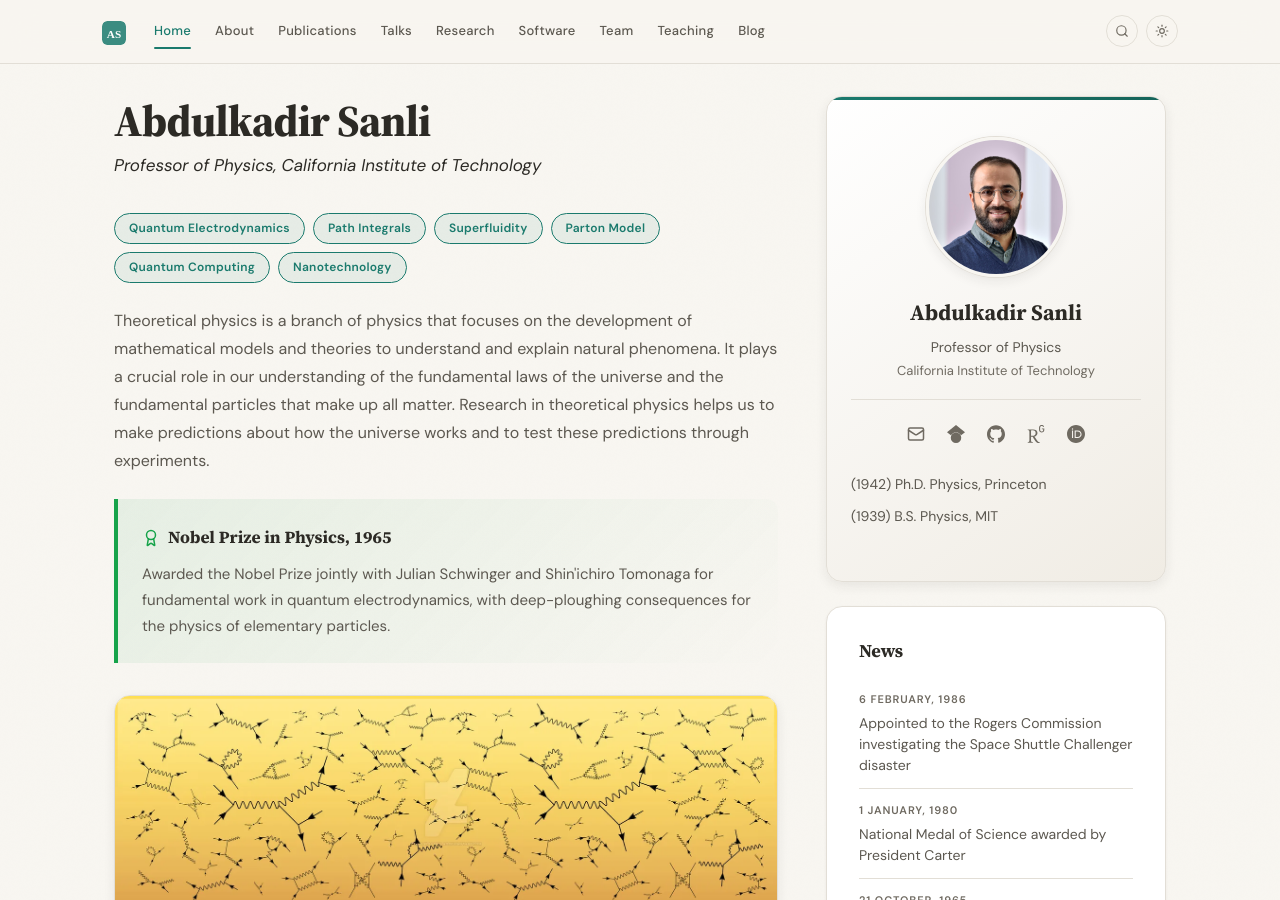
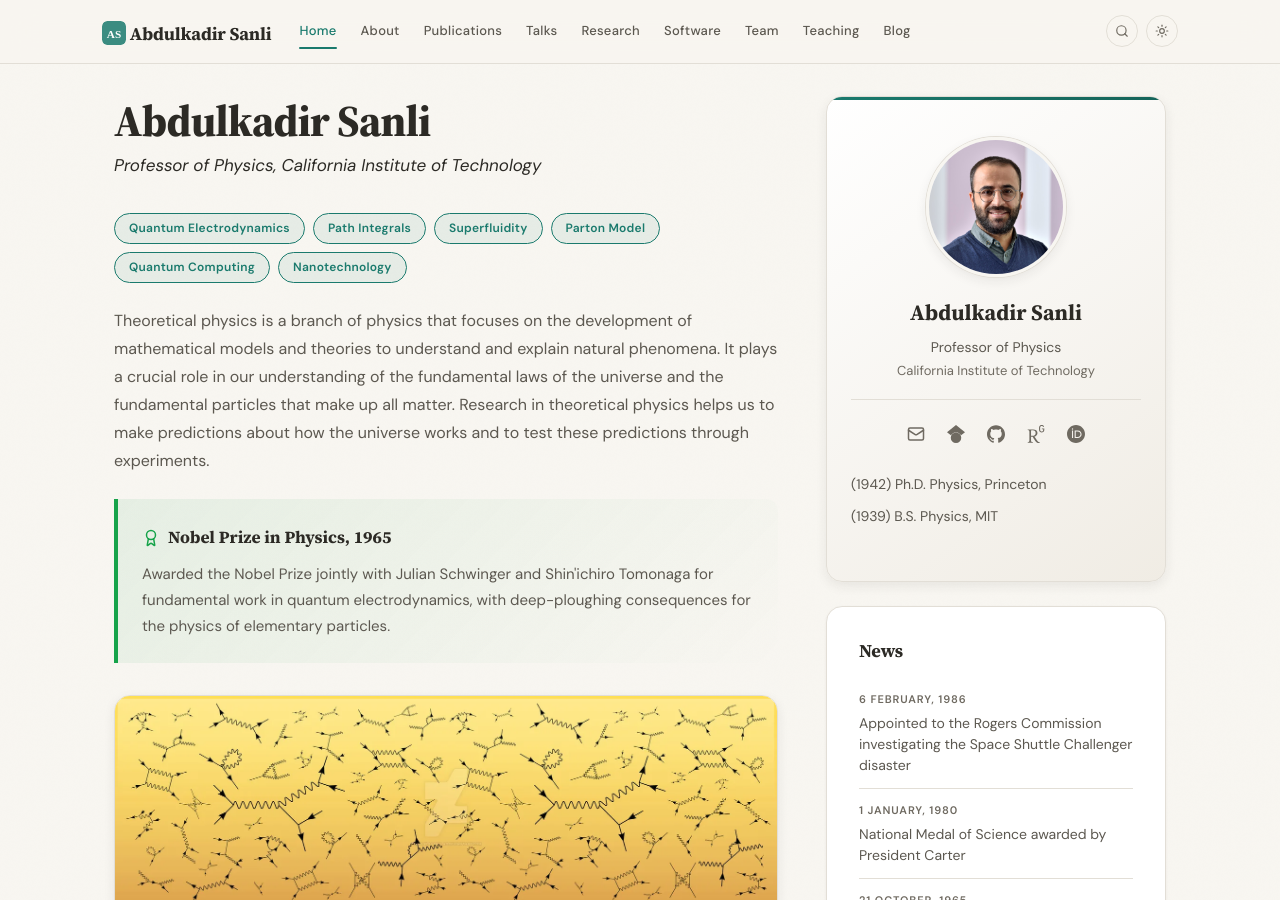
Before and after one commit to prfdrsnl/sanliresearch.github.io, a Jekyll site: the page built from _pages/home.md, in a window 1280 px wide and 900 px high. Built offline with Jekyll 4.4.1, drawn with Linux system fonts in a browser that asks for light colours.

Commit message:
Update header.html

```diff
--- a/_includes/header.html
+++ b/_includes/header.html
@@ -2,7 +2,7 @@
   <div class="container" style="max-width: var(--container-max);">
     <a class="navbar-brand" href="{{ '/' | relative_url }}">
       <img src="{{ '/favicon.svg' | relative_url }}" width="24" height="24" class="d-inline-block align-text-top" alt="" style="border-radius: 5px;">
-      {{ Sanli Research Group | escape }}
+      {{ site.name | escape }}
     </a>
     <button class="navbar-toggler" type="button" aria-controls="navbarNav" aria-expanded="false" aria-label="Toggle navigation">
       <span class="navbar-toggler-icon"></span>
```
